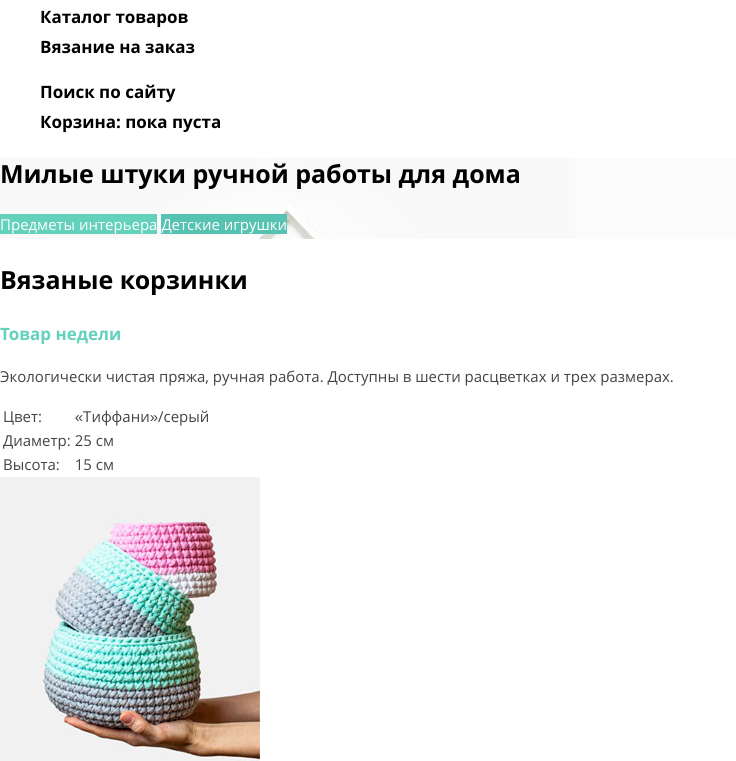
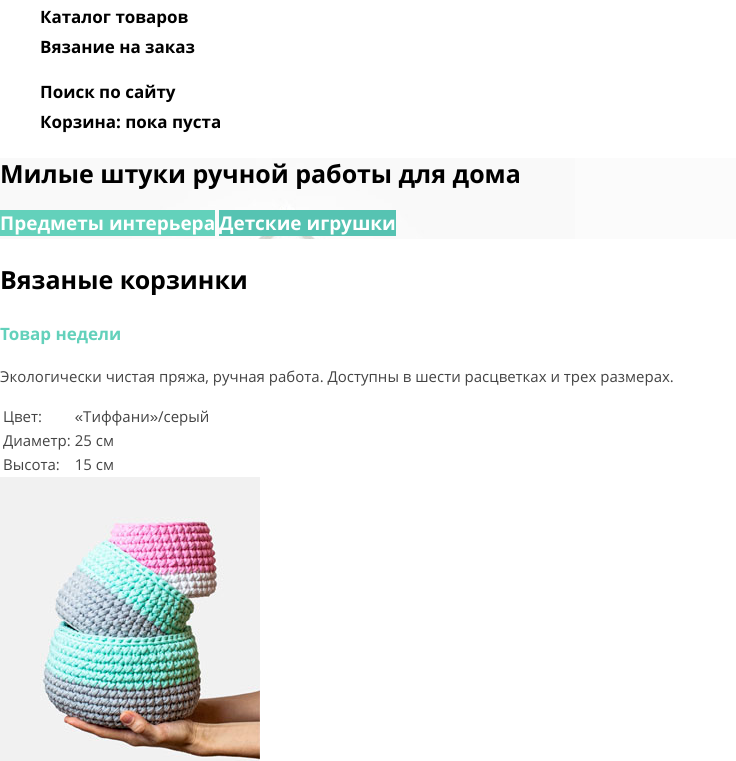
Before and after one commit to Jackree/1030339-mishka-17, a plain HTML site: page source/index.html in a window 1280 px wide. Shown: the part 57-818 px from the top of the page, without its empty margins (0-736 px from the left). Drawn offline with nearby package versions, Linux system fonts and the light colour scheme; files that its build step writes are made by us from their sources.

Commit message:
Исправлены замечания и добавлен вьюпорт

```diff
--- a/source/index.html
+++ b/source/index.html
@@ -3,6 +3,7 @@
 
 <head>
   <meta charset="utf-8">
+  <meta name="viewport" content="width=device-width, initial-scale=1">
   <title>HTML Academy: Мишка</title>
   <link rel="stylesheet" href="css/style.css">
 </head>
--- a/source/sass/blocks/best-product.scss
+++ b/source/sass/blocks/best-product.scss
@@ -23,5 +23,6 @@
 .best-product__price {
   font-size: 17px;
   font-weight: bold;
+  line-height: 24px;
   color: $text-color;
 }
--- a/source/sass/blocks/promo.scss
+++ b/source/sass/blocks/promo.scss
@@ -1,6 +1,6 @@
 .promo {
   background-color: #fbfbfb;
-  background-image: url("../../img/hero-mobile@1x.jpg");
+  background-image: url("../img/hero-mobile@1x.jpg");
   background-repeat: no-repeat;
 }
 
@@ -9,6 +9,9 @@
 }
 
 .promo__button {
+  font-weight: bold;
+  font-size: 19px;
+  line-height: 24px;
   color: #ffffff;
 
   &--interior {
```
Also changed, not shown: source/catalog.html (+1 -0 lines), source/form.html (+1 -0 lines).
